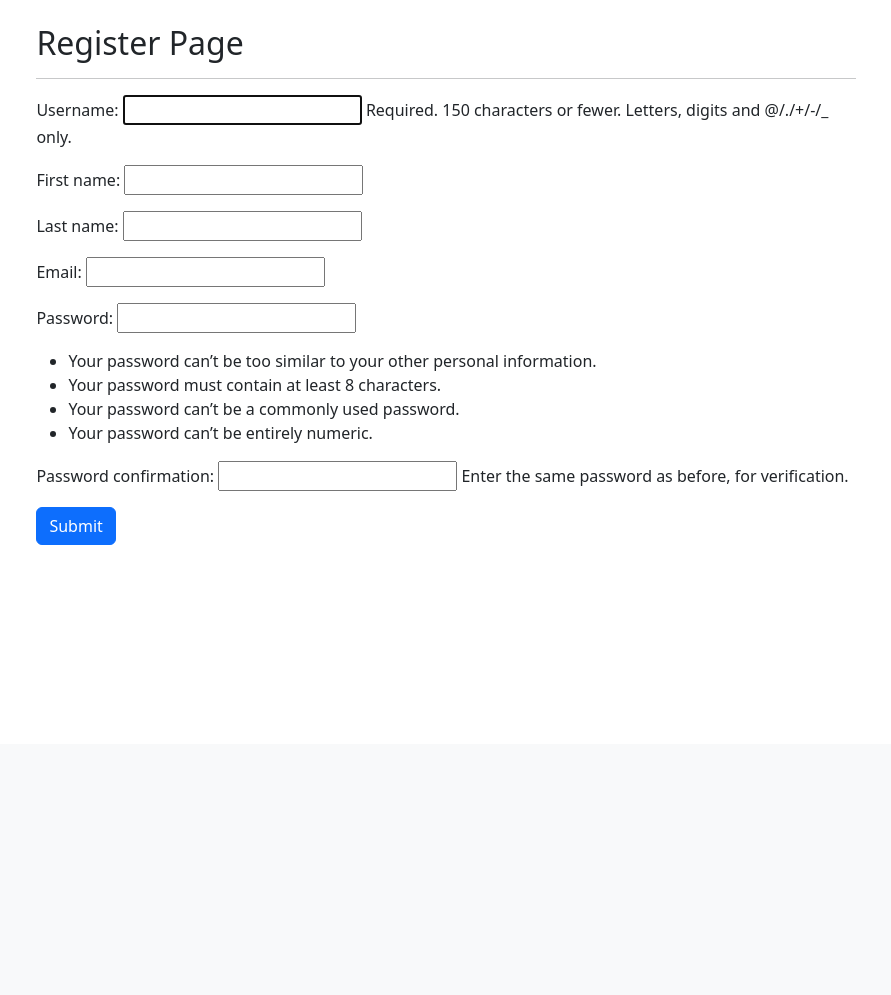
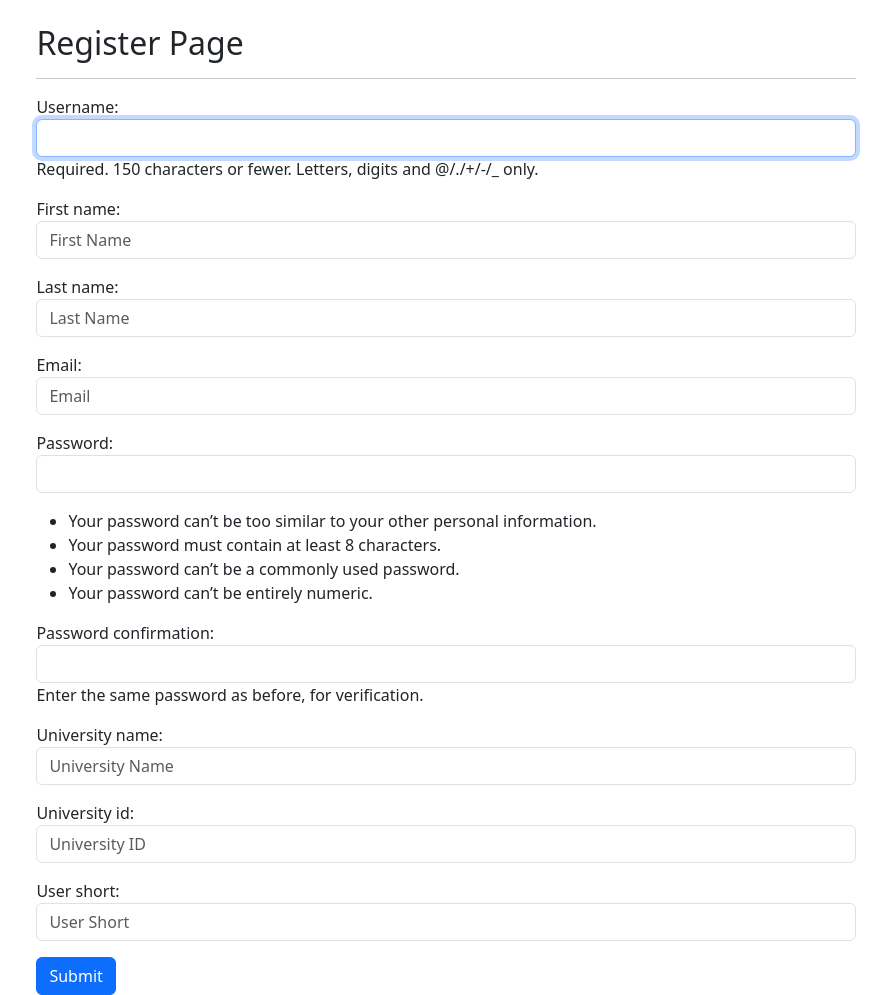
Before and after one commit to jatin0801/KauffmanLabProject, a Django app: page /register/ in a window 1280 px wide. Shown: the part 56-1051 px from the top of the page, without its empty margins (194-1085 px from the left). Before the commit the page ends 601 px from the top, so only its background shows below. Run offline with Django 5.2, Linux system fonts and the light colour scheme.

Commit message:
added user register module

```diff
--- a/KauffmanLabApp/forms.py
+++ b/KauffmanLabApp/forms.py
@@ -1,8 +1,10 @@
+from typing import Any
 from django import forms
 from django.forms import ModelForm
-from .models import Sample
+from .models import Sample, UserProfile
 from django.contrib.auth.forms import UserCreationForm
 from django.contrib.auth.models import User
+from django.core.exceptions import ValidationError
 
 
 # Create a Sample form
@@ -56,10 +58,33 @@ class SampleForm(forms.ModelForm):
 
 
 class RegisterUserForm(UserCreationForm):
-    email = forms.EmailField()
-    first_name = forms.CharField(max_length=50)
-    last_name = forms.CharField(max_length=50)
+    email = forms.EmailField(widget=forms.EmailInput(attrs={'class': "form-control", 'placeholder': "Email"}))
+    first_name = forms.CharField(max_length=50, widget=forms.TextInput(attrs={'class': "form-control", 'placeholder': "First Name"}))
+    last_name = forms.CharField(max_length=50, widget=forms.TextInput(attrs={'class': "form-control", 'placeholder': "Last Name"}))
+
+
+    university_name = forms.CharField(max_length=255, widget=forms.TextInput(attrs={'class': "form-control", 'placeholder': "University Name"}))
+    university_id = forms.CharField(max_length=255, widget=forms.TextInput(attrs={'class': "form-control", 'placeholder': "University ID"}))
+    user_short = forms.CharField(max_length=255, widget=forms.TextInput(attrs={'class': "form-control", 'placeholder': "User Short"}))
+
 
     class Meta:
         model = User
         fields = ('username', 'first_name', 'last_name', 'email', 'password1', 'password2')
+
+    def __init__(self, *args: Any, **kwargs: Any):
+        super(RegisterUserForm, self).__init__(*args, **kwargs)
+
+        self.fields['username'].widget.attrs['class'] = 'form-control'
+        self.fields['password1'].widget.attrs['class'] = 'form-control'
+        self.fields['password2'].widget.attrs['class'] = 'form-control'
+
+
+class ExcelUploadForm(forms.Form):
+    excel_file = forms.FileField(label='', widget=forms.FileInput(attrs={'class': "form-control"}))
+
+    def clean_excel_file(self):
+        file = self.cleaned_data['excel_file']
+        if not file.name.endswith('.xlsx') and not file.name.endswith('.xls'):
+            raise ValidationError('The uploaded file is not a valid Excel file. Please upload an .xls or .xlsx file.')
+        return file
--- a/KauffmanLabApp/templates/KauffmanLabApp/sample_list.html
+++ b/KauffmanLabApp/templates/KauffmanLabApp/sample_list.html
@@ -44,8 +44,10 @@
             {% render_table filter.qs %}
         </form>
     </div>
-    <button type="submit" class="btn btn-primary" onclick="location.href='{% url 'sample_csv' %}';">Import CSV</button>
-    <button type="submit" class="btn btn-primary" onclick="location.href='{% url 'sample_pdf' %}';">Import PDF</button>
+    <button type="submit" class="btn btn-primary" onclick="location.href='{% url 'sample_csv' %}';">Export CSV</button>
+    <button type="submit" class="btn btn-primary" onclick="location.href='{% url 'sample_pdf' %}';">Export PDF</button>
+    <br/><hr/>
+    <button type="submit" class="btn btn-primary" onclick="location.href='{% url 'upload_excel' %}';">Import from Excel</button>
 <br/><br/>
 </div>
 {% endblock %}
--- a/KauffmanLabApp/urls.py
+++ b/KauffmanLabApp/urls.py
@@ -1,5 +1,7 @@
 from django.urls import path
 from KauffmanLabApp import views
+from django.conf import settings
+from django.conf.urls.static import static
 
 urlpatterns = [
     path("", views.home, name="home"),
@@ -13,4 +15,8 @@ urlpatterns = [
     path("login/", views.user_login, name="login"),
     path("logout/", views.user_logout, name="logout"),
     path("register/", views.user_register, name="register"),
+    path("upload_excel/", views.upload_excel, name="upload_excel"),
 ]
+
+if settings.DEBUG:
+    urlpatterns += static(settings.MEDIA_URL, document_root=settings.MEDIA_ROOT)
--- a/KauffmanLabApp/views.py
+++ b/KauffmanLabApp/views.py
@@ -10,8 +10,10 @@ from django.contrib.auth.decorators import login_required
 from .models import UserProfile, Sample, Sample_Types
 from .tables import SampleTable
 from .filters import SampleFilter
-from .forms import SampleForm, RegisterUserForm
+from .forms import SampleForm, RegisterUserForm, ExcelUploadForm
 import csv
+import pandas as pd
+
 from reportlab.lib.pagesizes import letter, landscape
 from reportlab.pdfgen import canvas
 from reportlab.platypus import SimpleDocTemplate, Table, TableStyle
@@ -61,13 +63,30 @@ def user_register(request):
     if request.method == "POST":
         form = RegisterUserForm(request.POST)
         if form.is_valid():
-            form.save()
-            username = form.cleaned_data['username']
-            password = form.cleaned_data['password1']
-            user = authenticate(user = username, password = password)
-            login(request, user)
-            messages.success(request, "Registeration Successful!")
-            return redirect('/')
+            user = form.save()  # This saves the User instance
+            username = form.cleaned_data.get('username')
+            password = form.cleaned_data.get('password1')
+            print('username', username)
+            # Attempt to authenticate the user
+            user = authenticate(username=username, password=password)
+            print('user', user)
+            if user is not None:
+                login(request, user)
+
+                # Since the user has been authenticated, now we can look for or create the UserProfile
+                profile, created = UserProfile.objects.get_or_create(auth_user=user)
+                print("form.cleaned_data.get('university_name')", form.cleaned_data.get('university_name'))
+                # Update the UserProfile with the new data
+                profile.University_Name = form.cleaned_data.get('university_name')
+                profile.University_ID = form.cleaned_data.get('university_id')
+                profile.User_Short = form.cleaned_data.get('user_short')
+                profile.save()
+
+                messages.success(request, "Registration Successful!")
+                return redirect('/')
+            else:
+                # Handle failed authentication
+                messages.error(request, "Login failed. Please try again.")
     else:
         form = RegisterUserForm()
 
@@ -255,3 +274,63 @@ def sample_pdf(request):
     # Build the PDF
     doc.build([table])
     return response
+
+def upload_excel(request):
+    if request.method == 'POST':
+        form = ExcelUploadForm(request.POST, request.FILES)
+        if form.is_valid():
+            print('request.FILES', request.FILES)
+            excel_file = request.FILES['excel_file']
+            try:
+                # Process the uploaded Excel file
+                process_excel_file(excel_file)
+
+                # Assuming the form contains only one file field named 'excel_file'
+                messages.success(request, "File Uploaded Successfully")
+            except Exception as e:
+                messages.error(request, str(e))
+
+            # return render(request, 'KauffmanLabApp/sample_list.html')
+            return redirect('sample_list')
+        else:
+            print("Errors", form.errors)
+            for _, error in form.errors.items():
+                messages.error(request, error.as_text())
+    else:
+        form = ExcelUploadForm()
+    return render(request, 'KauffmanLabApp/upload_excel.html', {'form': form})
+
+def process_excel_file(excel_file):
+    # Define mapping of Excel column names to Django model field names
+    column_mapping = {
+        'Item Name *': 'Sample_ID',
+        'labLog.nbPage': 'LabNB_PgNo',
+        'labelNote.short': 'Label_Note',
+        'Excel_Column_Name': 'Sample_Type',
+        'materialType': 'Material_Type',
+        'Excel_Column_Name': 'Parent_Name',
+        # 'Excel_Column_Name': 'Source_ID',
+        # 'Excel_Column_Name': 'User_ID', extract form sample id
+        'ATCC LINK': 'DigitalNB_Ref',
+        # 'Excel_Column_Name': 'Original_Label',
+        'Additional comment': 'Comments',
+        # Add more mappings as needed
+    }
+
+    # Read Excel file into a DataFrame
+    df = pd.read_excel(excel_file)
+    print(df.head())
+
+    # Iterate over rows and import data into the database
+    for index, row in df.iterrows():
+        sample_data = {}
+        for excel_column, model_field in column_mapping.items():
+            sample_data[model_field] = row[excel_column]
+
+        # Create or update Sample object
+        sample_id = sample_data.pop('Sample_ID')  # Assuming Sample_ID is a required field
+        sample, created = Sample.objects.update_or_create(Sample_ID=sample_id, defaults=sample_data)
+
+        # additional operations if needed
+
+    print("Import completed successfully.")
--- a/KauffmanLabProject/settings.py
+++ b/KauffmanLabProject/settings.py
@@ -135,6 +135,9 @@ STATICFILES_DIRS = [
     os.path.join(BASE_DIR, 'KauffmanLabApp/static'),
 ]
 
+MEDIA_URL = 'media/'
+MEDIA_ROOT =  os.path.join(BASE_DIR, 'KauffmanLabApp/media')
+
 # Default primary key field type
 # https://docs.djangoproject.com/en/5.0/ref/settings/#default-auto-field
 
```
Also changed, not shown: KauffmanLabApp/models.py (+4 -9 lines), KauffmanLabApp/templates/KauffmanLabApp/upload_excel.html (added, +25 -0 lines).
